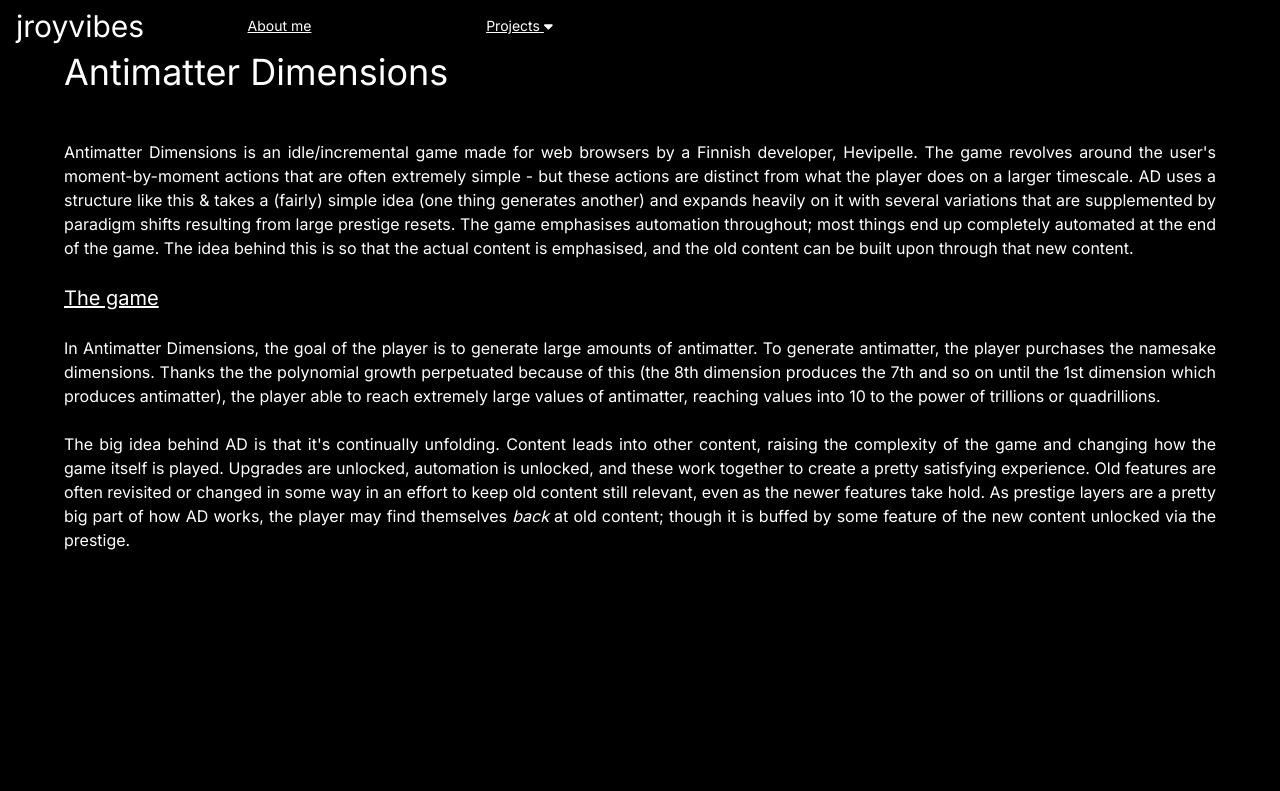
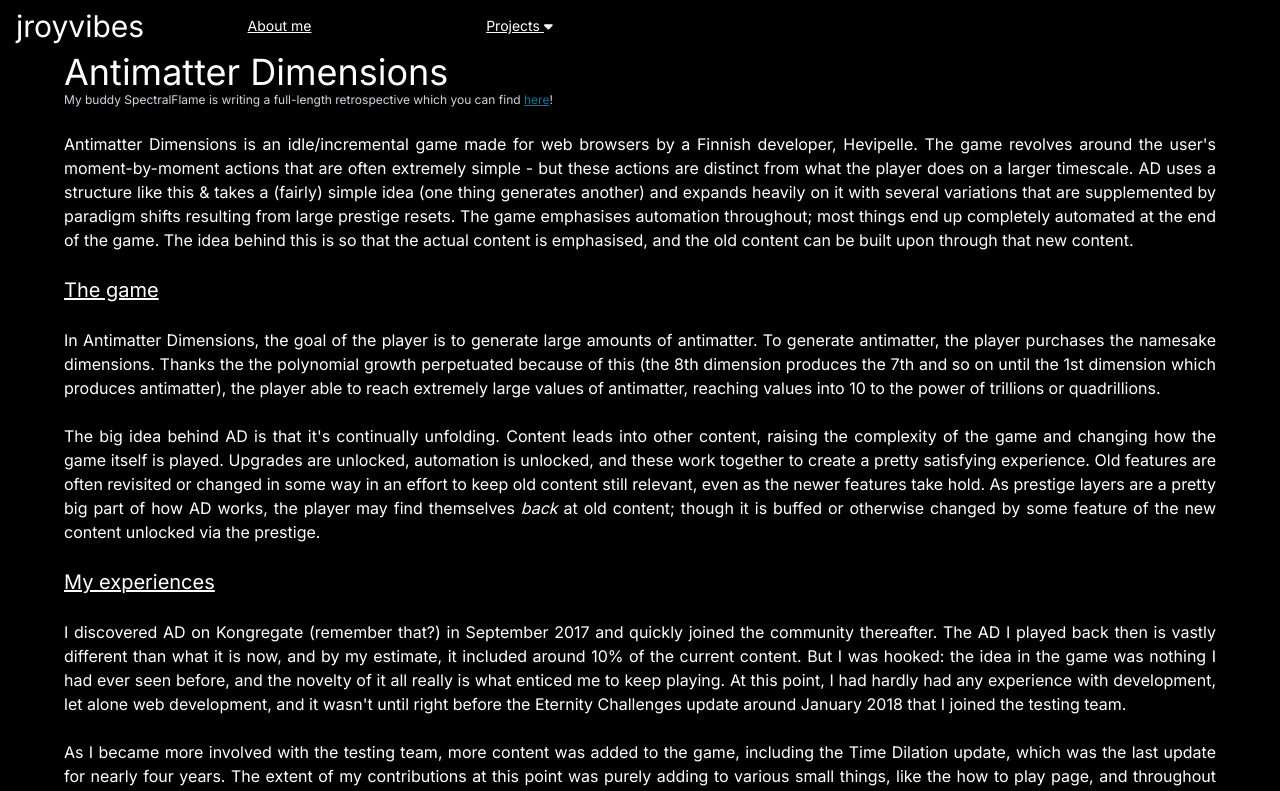
Before and after one commit to earthernsence/portfolio, a Next.js app: page /projects/antimatterdimensions in a window 1280 px wide. Shown: the top 791 px of the page. Built offline with nearby package versions, Linux system fonts and the light colour scheme.

Commit message:
AD page done

```diff
--- a/src/app/home/CommitCard.tsx
+++ b/src/app/home/CommitCard.tsx
@@ -41,7 +41,7 @@
             <div className="text-[9px] text-gray-700">({ commit.html_url.split("/")[4] })</div>
           </div>
           <div className="text-gray-400 text-xs">
-          Updated on { new Date(commit.commit.committer?.date ?? 0).toDateString() }
+            Updated on { new Date(commit.commit.committer?.date ?? 0).toDateString() }
           </div>
         </div>
       </div>
--- a/src/app/projects/antimatterdimensions/page.tsx
+++ b/src/app/projects/antimatterdimensions/page.tsx
@@ -1,4 +1,8 @@
+import { faGamepad } from "@fortawesome/free-solid-svg-icons";
+import { faGithub } from "@fortawesome/free-brands-svg-icons";
+import Icon from "@/app/common/Icon";
 import { Metadata } from "next";
+import URL from "@/app/common/URL";
 
 export const metadata: Metadata = {
   title: "Projects: Antimatter Dimensions",
@@ -8,7 +12,10 @@
   <>
     <div className="place-self-center w-full max-w-7xl pt-0 pb-12 pl-16 pr-16 xs:text-left md:text-justify">
       <div className="text-4xl xs:text-center md:text-left">Antimatter Dimensions</div>
-      <br />
+      <div className="text-xs text-gray-300 xs:text-center md:text-left">
+        My buddy SpectralFlame is writing a full-length
+        retrospective which you can find <URL href="https://cyip92.github.io/site/#/ADdevlog/">here</URL>!
+      </div>
       <br />
       Antimatter Dimensions is an idle/incremental game made for web browsers by a Finnish developer, Hevipelle.
       The game revolves around the user&apos;s moment-by-moment actions that are often extremely simple - but these
@@ -35,8 +42,69 @@
       automation is unlocked, and these work together to create a pretty satisfying experience.
       Old features are often revisited or changed in some way in an effort to keep old content still
       relevant, even as the newer features take hold. As prestige layers are a pretty big part of how AD
-      works, the player may find themselves <i>back</i> at old content; though it is buffed by some
+      works, the player may find themselves <i>back</i> at old content; though it is buffed or otherwise changed by some
       feature of the new content unlocked via the prestige.
+      <br />
+      <br />
+      <div className="text-xl underline">My experiences</div>
+      <br />
+      I discovered AD on Kongregate (remember that?) in September 2017 and quickly joined the community thereafter.
+      The AD I played back then is vastly different than what it is now, and by my estimate, it included around 10% of
+      the current content. But I was hooked: the idea in the game was nothing I had ever seen before,
+      and the novelty of it all really is what enticed me to keep playing. At this point, I had hardly had any
+      experience with development, let alone web development, and it wasn&apos;t until right before the Eternity
+      Challenges update around January 2018 that I joined the testing team.
+      <br />
+      <br />
+      As I became more involved with the testing team, more content was added to the game, including the Time Dilation
+      update, which was the last update for nearly four years. The extent of my contributions at this point was
+      purely adding to various small things, like the how to play page, and throughout the rest of development
+      it was prevalent for me in some (usually minor) ways. Prior to the Reality Update, the code was entirely
+      written in HTML and JS, with no framework; part of the massive waiting between the Dilation update
+      and the Reality update was the transition to Vue.js. Vue.js made development much faster overall,
+      even for people who had never worked with it before, like me. I found myself looking over more and more
+      facets of the codebase, which led to my desire to be involved in some way. These next four years proved
+      to be some of the most influential in my life, for one reason or another.
+      <br />
+      <br />
+      From the release of the Dilation update in June 2018 to around August of the same year, details of
+      the next update were pretty much completely hidden from the testers, but behind the scenes,
+      Hevipelle, Omsi, and Razenpok were hard at work developing some of the basics of what would become
+      the Reality Update. The update was massive in scope: nearly doubling the content of the current state of the
+      game and introducing fairly novel mechanic ideas that kept the game fresh, and by extension, the genre fresh.
+      Of course, with this massive scope came massive amounts of work, and Razenpok was responsible for streamlining
+      our development process, and it was he who was responsible for the change to the Vue.js framework.
+      He also improved our code style and etiquette dramatically, which was amazing for code readability.
+      Once Hevipelle and Omsi found it to be semi-ready, they got the testers back together to begin a monumental task:
+      testing the Reality Update.
+      <br />
+      <br />
+      The scope of my contributions at this point was still extremely limited, which, considering my experience
+      with web development (and more specifically game development) at that time, wasn&apos;t too surprising.
+      After a while, though, I found myself working on some pretty minor things, most of which didn&apos;t require
+      too much experience (or wasn&apos;t something I could learn by looking at other code). By 2020, I was starting
+      to contribute more to the game in some really small ways. One of the major things I worked on throughout the
+      project was the addition of information and confirmation modals. These were what kept me working on the game,
+      as pretty much any new feature was bound to come with a new confirmation modal that needed to be made.
+      I semi-garnered a reputation as the modal-maker guy after a while (which stuck all the way through until the
+      release of the update), and I felt like I had finally found something I could do, which was an amazing feeling.
+      As time went on, and the desire to fully Vueify the codebase grew among developers, I also participated in
+      migrating the main UI over to Vue along with my fellow developers. Throughout this time, the main portion of
+      my contributions were small or minor quality of life changes or wording improvements. But what I did know is that
+      this was something I <i>did</i> enjoy doing, even if the scale of what I did was small.
+      <br />
+      <br />
+      I am eternally grateful for the opportunities that I gained from AD and the people I have met while working
+      on it. The community opened up so much for me and even helped inspire me to create the Discord server companion
+      bot, ADAnswersBot. These projects have further inspired my love for development and collaboration with
+      like-minded folks.
+      <br />
+      <br />
+      <div className="flex flex-row w-full place-items-center justify-center">
+        <Icon className="text-white mr-0 mb-0" icon={faGithub}
+          link="https://github.com/IvarK/AntimatterDimensionsSourceCode" />
+        <Icon className="text-white mr-0 mb-0" icon={faGamepad} link="https://ivark.github.io/AntimatterDimensions" />
+      </div>
     </div>
   </>
 );
--- a/src/app/projects/page.tsx
+++ b/src/app/projects/page.tsx
@@ -116,7 +116,9 @@
                                   transition-[border-color] duration-300
                                   hover:border-slate-600
                                   focus:outline-4 focus:outline focus:outline-blue-950
-                                  disabled:bg-gray-600 disabled:border-gray-500" disabled>Info Unavailable</button>
+                                  disabled:bg-gray-600 disabled:border-gray-500 disabled:cursor-not-allowed" disabled>
+                                    Info Unavailable
+              </button>
           }
           {
             proj.infoPages
```
